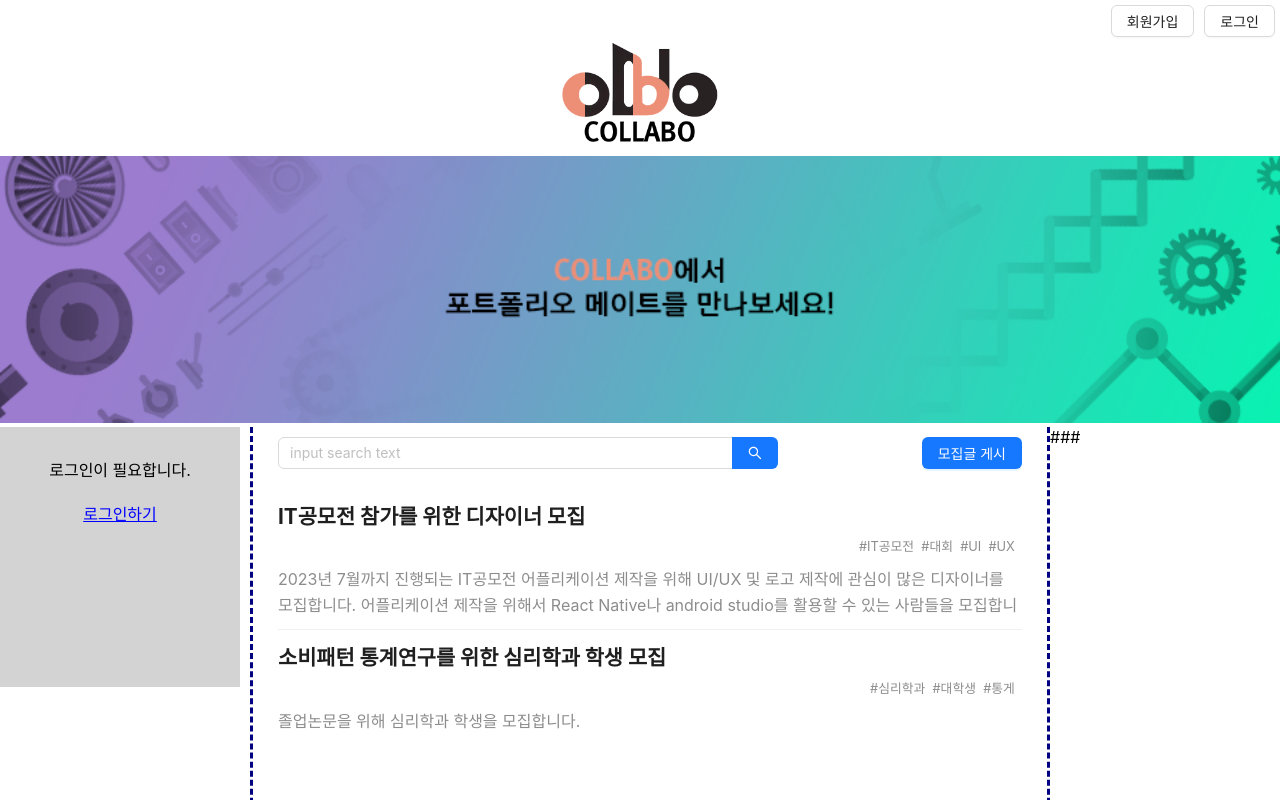
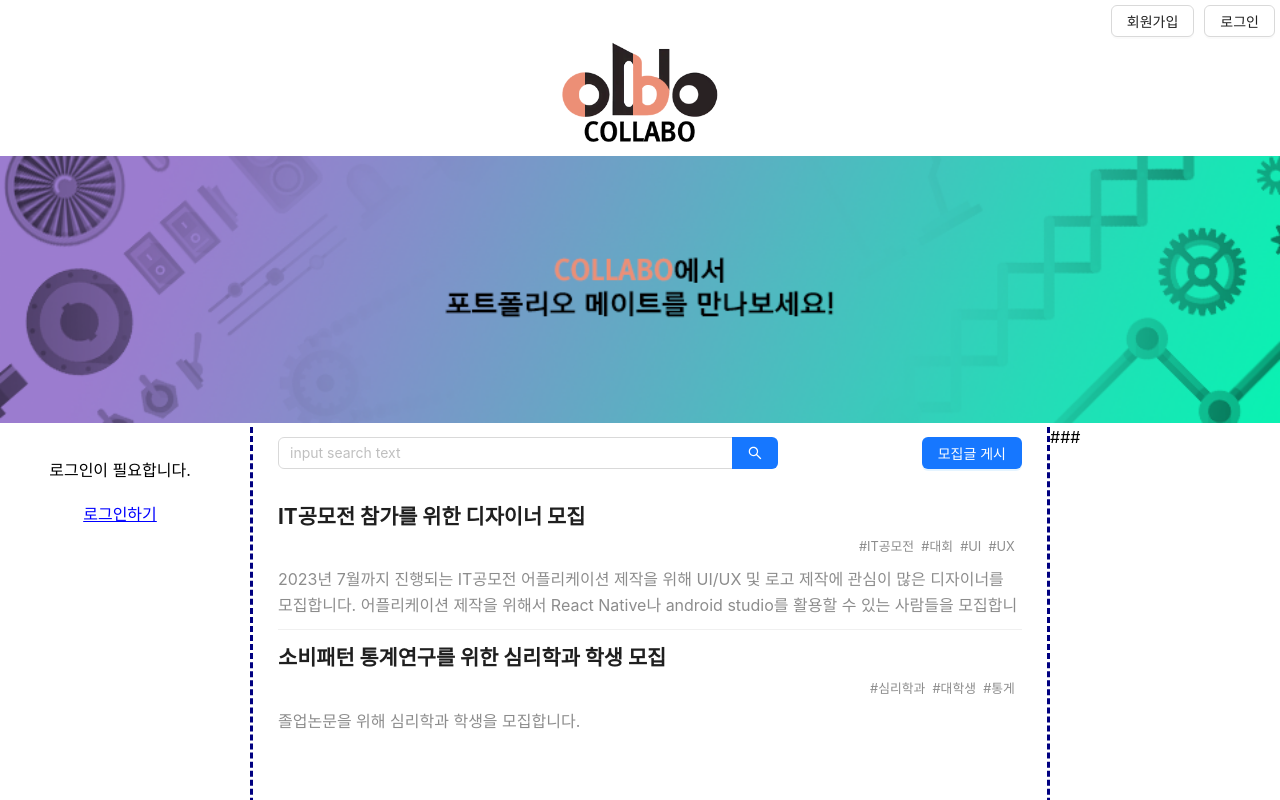
Before and after one commit to hoyeol0513/webProgramming_finalwork, a React (Create React App) app: page / in a window 1280 px wide. Shown: the top 800 px of the page. Built offline with nearby package versions, Linux system fonts and the light colour scheme.

Commit message:
unLogined Left side Layout setting

```diff
--- a/src/Acc/UnLogLeftSide.js
+++ b/src/Acc/UnLogLeftSide.js
@@ -3,12 +3,11 @@ import { Link } from "react-router-dom";
 
 const UnLogLeftSide = () => {
   return (
-    <div style={{ position: "sticky", top: "20px" }}>
+    <div style={{ position: "sticky", top: "25px" }}>
       <div
         style={{
           textAlign: "center",
           height: "250px",
-          backgroundColor: "lightgray",
           paddingTop: "10px",
           marginRight: "10px",
         }}
```
